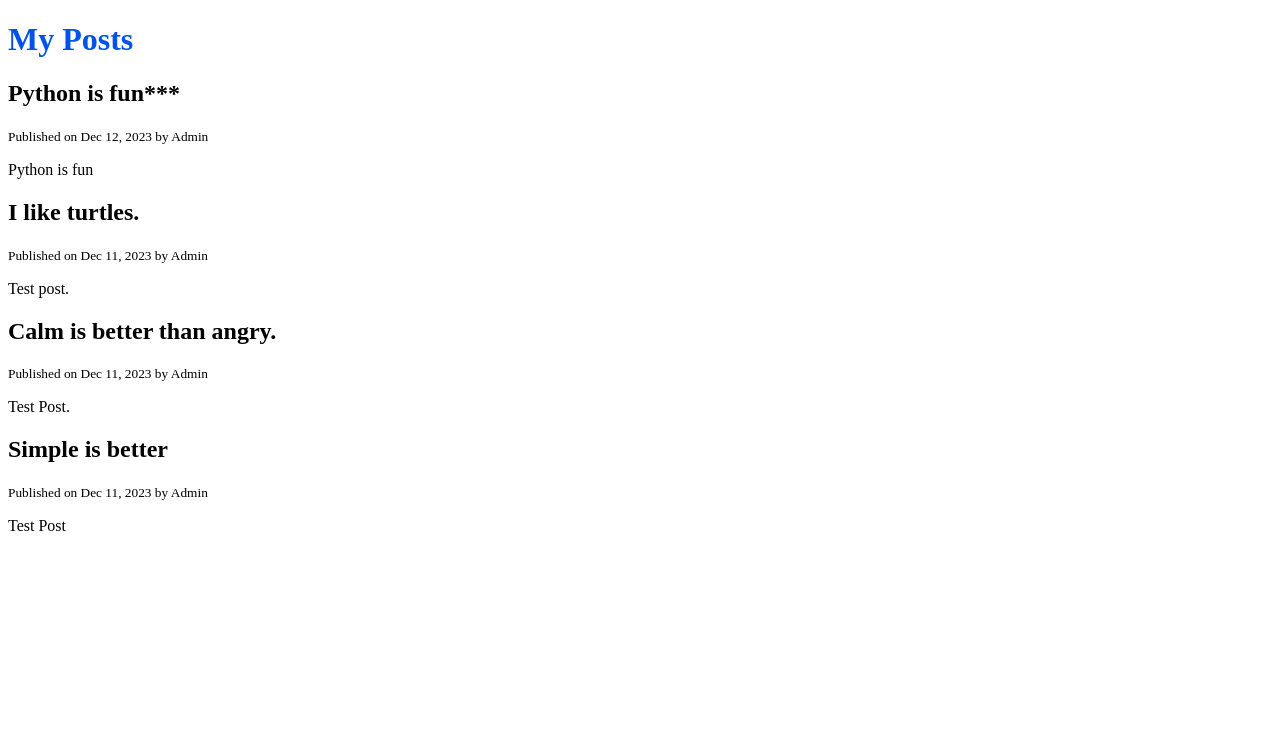
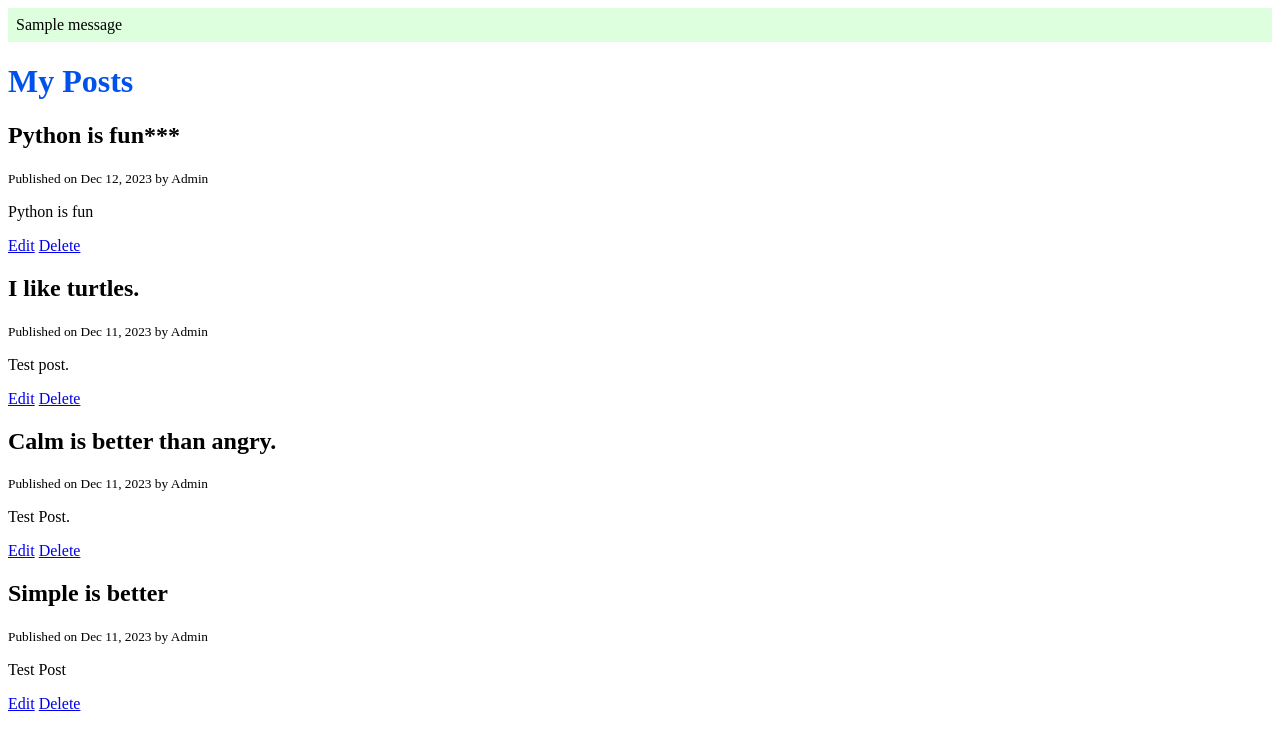
Before and after one commit to mejicannerd/django_project, a Django app: page / in a window 1280 px wide. Shown: the top 750 px of the page. Run offline with Django 5.2, Linux system fonts and the light colour scheme; data comes from the database, SQL or seed files in the repository; both versions use the stored data as it was after the commit; one stand-in notice (Sample message) is shown.

Commit message:
Added: Edit/Delete post Feature

```diff
--- a/django_project/blog/templates/base.html
+++ b/django_project/blog/templates/base.html
@@ -9,6 +9,16 @@
     <title>My Site</title>
   </head>
   <body>
+	{% if messages %}
+		<div class="messages">
+		{% for message in messages %}
+			<div class="alert {% if message.tags %}alert-{{ message.tags }}"{% endif %}>
+				{{ message }}
+			</div>
+		{% endfor %}
+		</div>
+	{% endif %}
+
     {%block content%}
     {%endblock content%}
   </body>
--- a/django_project/blog/templates/blog/home.html
+++ b/django_project/blog/templates/blog/home.html
@@ -6,5 +6,9 @@
 		<h2>{{ post.title }}</h2>
 		<small>Published on {{ post.published_at | date:"M d, Y" }} by {{ post.author | title}}</small>
 		<p>{{ post.content }}</p>
+		<p>
+			<a href="{% url 'post-edit' post.id %}">Edit</a>
+			<a href="{% url 'post-delete' post.id%}">Delete</a>
+		</p>
 	{% endfor %}
 {% endblock content %}
--- a/django_project/blog/templates/blog/post_form.html
+++ b/django_project/blog/templates/blog/post_form.html
@@ -2,7 +2,7 @@
 
 {% block content %}
 
-<h2>New Post</h2>
+<h2>{% if id %} Edit {% else %} New {% endif %} Post</h2>
 <form method="post" novalidate>
 	{% csrf_token %}
 	{{ form.as_p }}
--- a/django_project/blog/urls.py
+++ b/django_project/blog/urls.py
@@ -4,5 +4,7 @@ from . import views
 urlpatterns = [
     path('', views.home, name='posts'),
     path('post/create', views.create_post, name='post-create'),
+    path('post/edit/<int:id>/', views.edit_post, name='post-edit'),
+    path('post/delete/<int:id>/', views.delete_post, name='post-delete'),
     path('about/', views.about, name='about'),
 ]
--- a/django_project/blog/views.py
+++ b/django_project/blog/views.py
@@ -1,12 +1,49 @@
-from django.shortcuts import render
+from django.shortcuts import render, redirect, get_object_or_404
+from django.contrib import messages
 from .models import Post
 from .forms import PostForm
 
+def delete_post(request, id):
+    post = get_object_or_404(Post, pk=id)
+    context = {'post': post}
+
+    if request.method == 'GET':
+        return render(request, 'blog/post_confirm_delete.html',context)
+    elif request.method == 'POST':
+        post.delete()
+        messages.success(request,  'The post has been deleted successfully.')
+        return redirect('posts')
+
+def edit_post(request, id):
+    post = get_object_or_404(Post, id=id)
+
+    if request.method == 'GET':
+        context = {'form': PostForm(instance=post), 'id': id}
+        return render(request,'blog/post_form.html',context)
+
+    elif request.method == 'POST':
+        form = PostForm(request.POST, instance=post)
+        if form.is_valid():
+            form.save()
+            messages.success(request, 'The post has been updated successfully.')
+            return redirect('posts')
+        else:
+            messages.error(request, 'Please correct the following errors:')
+            return render(request,'blog/post_form.html',{'form':form})
 
 def create_post(request):
     if request.method == 'GET':
         context = {'form': PostForm()}
-        return render(request, 'blog/post_form.html', context)
+        return render(request,'blog/post_form.html',context)
+    elif request.method == 'POST':
+        form = PostForm(request.POST)
+        if form.is_valid():
+            form.save()
+            messages.success(request, 'The post has been created successfully.')
+            return redirect('posts')
+        else:
+            messages.error(request, 'Please correct the following errors:')
+            return render(request,'blog/post_form.html',{'form':form})
 
 
 def home(request):
```
Also changed, not shown: django_project/blog/templates/blog/post_confirm_delete.html (added, +15 -0 lines), django_project/db.sqlite3.
